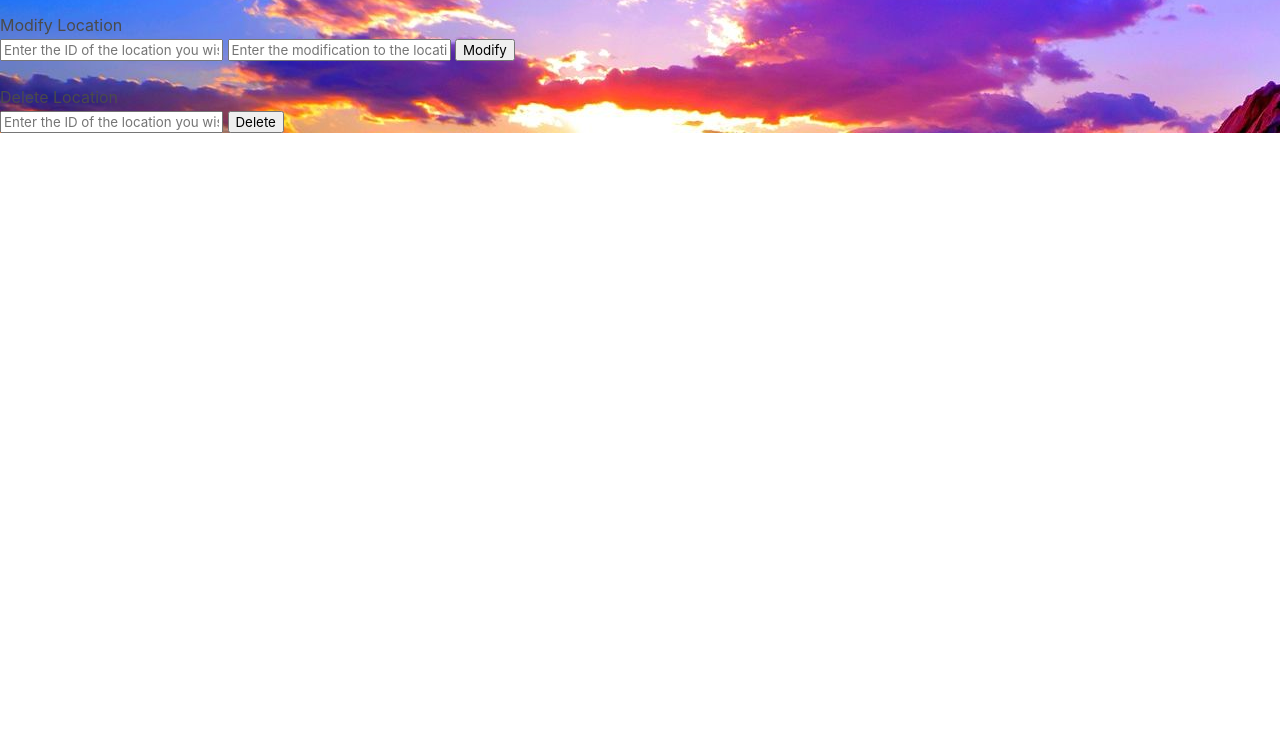
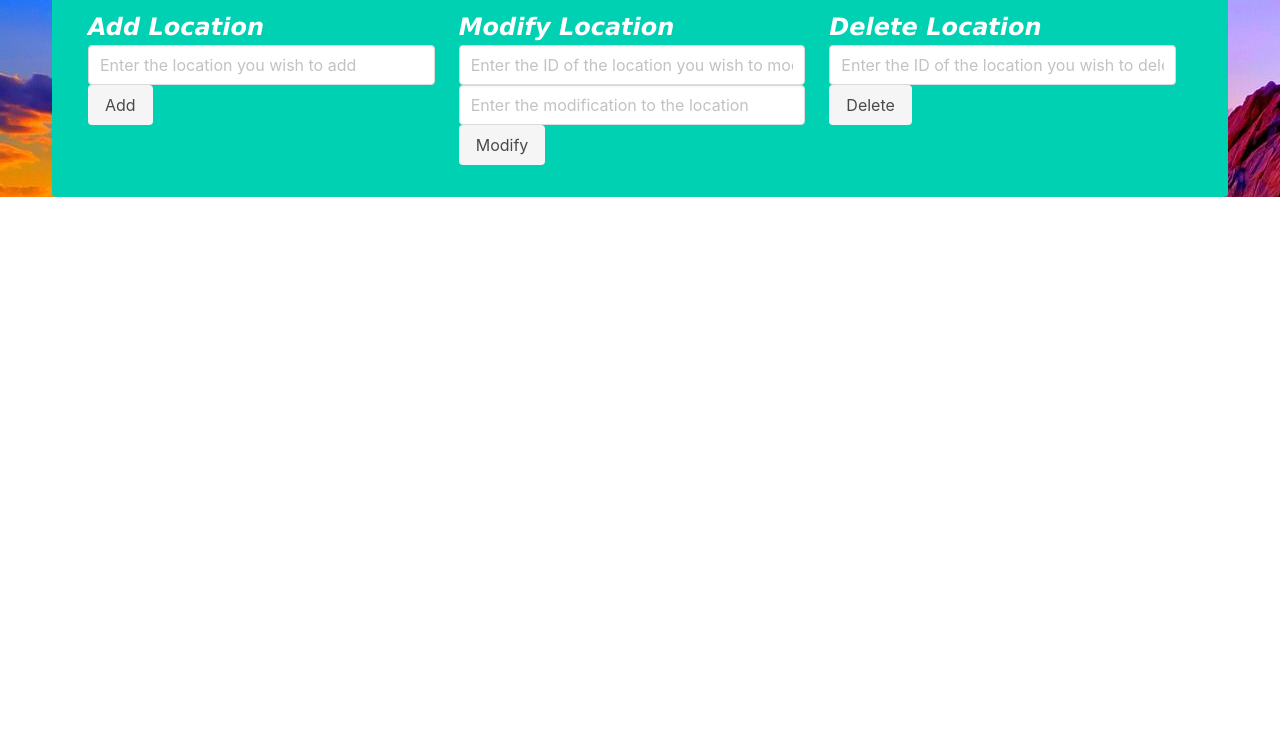
Before and after one commit to s-patel30/INST377_Final_Project, a website: page modify.html in a window 1280 px wide. Shown: the part 59-800 px from the top of the page. Drawn offline with nearby package versions, Linux system fonts and the light colour scheme.

Commit message:
added bulma to modify

```diff
--- a/modify.html
+++ b/modify.html
@@ -9,25 +9,38 @@
     </head>
 
     <body>
-        <div>
+        <div class="container">
+            <h1>Modify Fields</h1>
+            <div class="notification is-primary columns">
+                <div class="column">
                     <h2>Add Location</h2>
                     <form id="loc-put">
-                <input type="text" id="loc-put-text" placeholder="Enter the location you wish to add">
-                <button id="loc-put-button" onclick="addLocation()">Add</button>
+                        <input class="input" type="text" id="loc-put-text" placeholder="Enter the location you wish to add">
+                        <br>
+                        <button class="button is-light" id="loc-put-button" onclick="addLocation()">Add</button>
                     </form>
+                </div>
                 <br>
+                <div class="column">
                     <h2>Modify Location</h2>
                     <form id="loc-post">
-                <input type="text" id="loc-post-id" placeholder="Enter the ID of the location you wish to modify">
-                <input type="text" id="loc-post-text" placeholder="Enter the modification to the location">
-                <button id="loc-post-button" onclick="updateLocation()">Modify</button>
+                        <input class="input" type="text" id="loc-post-id" placeholder="Enter the ID of the location you wish to modify">
+                        <br>
+                        <input class="input" type="text" id="loc-post-text" placeholder="Enter the modification to the location">
+                        <br>
+                        <button class="button is-light" id="loc-post-button" onclick="updateLocation()">Modify</button>
                     </form>
+                </div>
                 <br>
+                <div class="column">
                     <h2>Delete Location</h2>
                     <form id="loc-delete">
-                <input type="text" id="loc-delete-id" placeholder="Enter the ID of the location you wish to delete">
-                <button id="loc-delete-button" onclick="deleteLocation()">Delete</button>
+                        <input class="input" type="text" id="loc-delete-id" placeholder="Enter the ID of the location you wish to delete">
+                        <br>
+                        <button class="button is-light" id="loc-delete-button" onclick="deleteLocation()">Delete</button>
                     </form>
+                </div>
+            </div>
         </div>
     </body>
 </html>
--- a/public/style.css
+++ b/public/style.css
@@ -18,6 +18,13 @@ h1{
     font-style: oblique;
     font-family: 'Lucida Sans', 'Lucida Sans Regular', 'Lucida Grande', 'Lucida Sans Unicode', Geneva, Verdana, sans-serif;
 }
+
+h2{
+    font-weight:bold;
+    font-size: x-large;
+    font-style: oblique;
+    font-family: 'Lucida Sans', 'Lucida Sans Regular', 'Lucida Grande', 'Lucida Sans Unicode', Geneva, Verdana, sans-serif;
+}
 /*
 .food-table{
     border: 1px solid lightblue;
```
Lines whose indentation alone changed are shown as unchanged.
